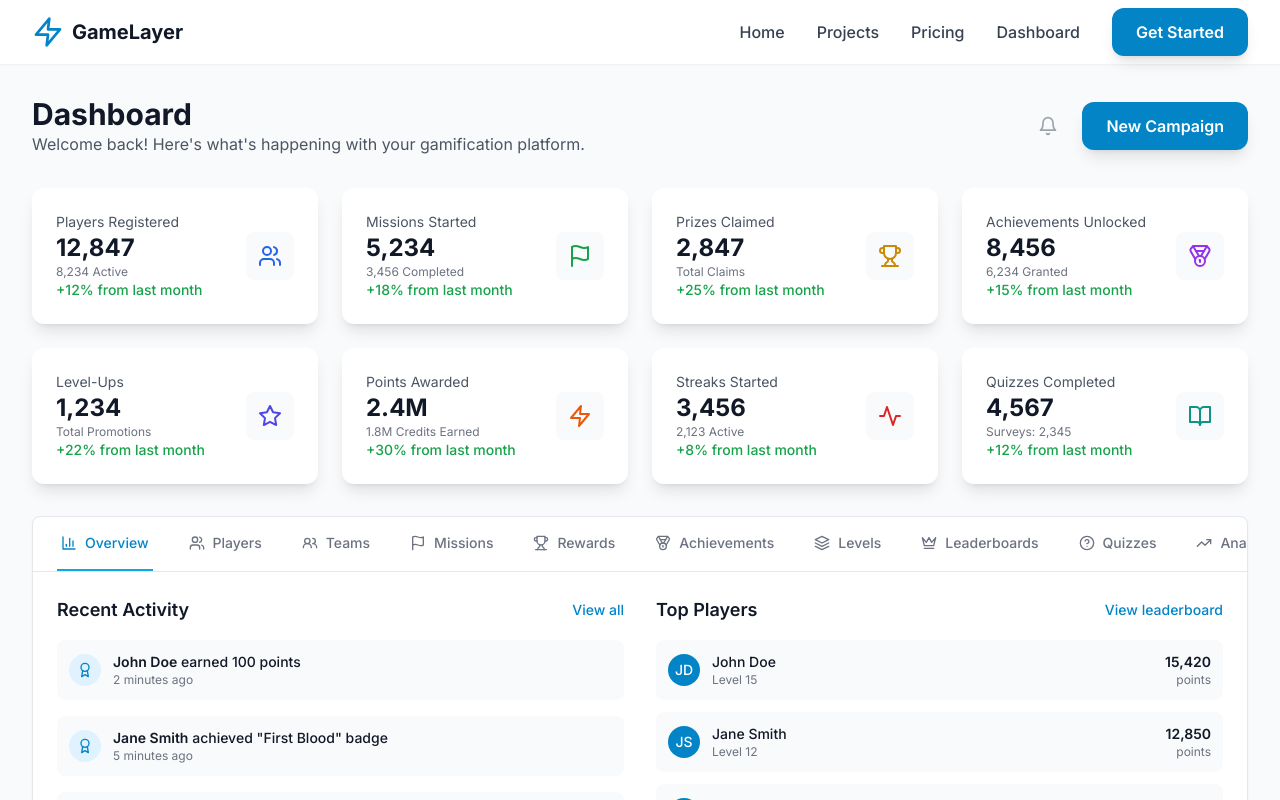
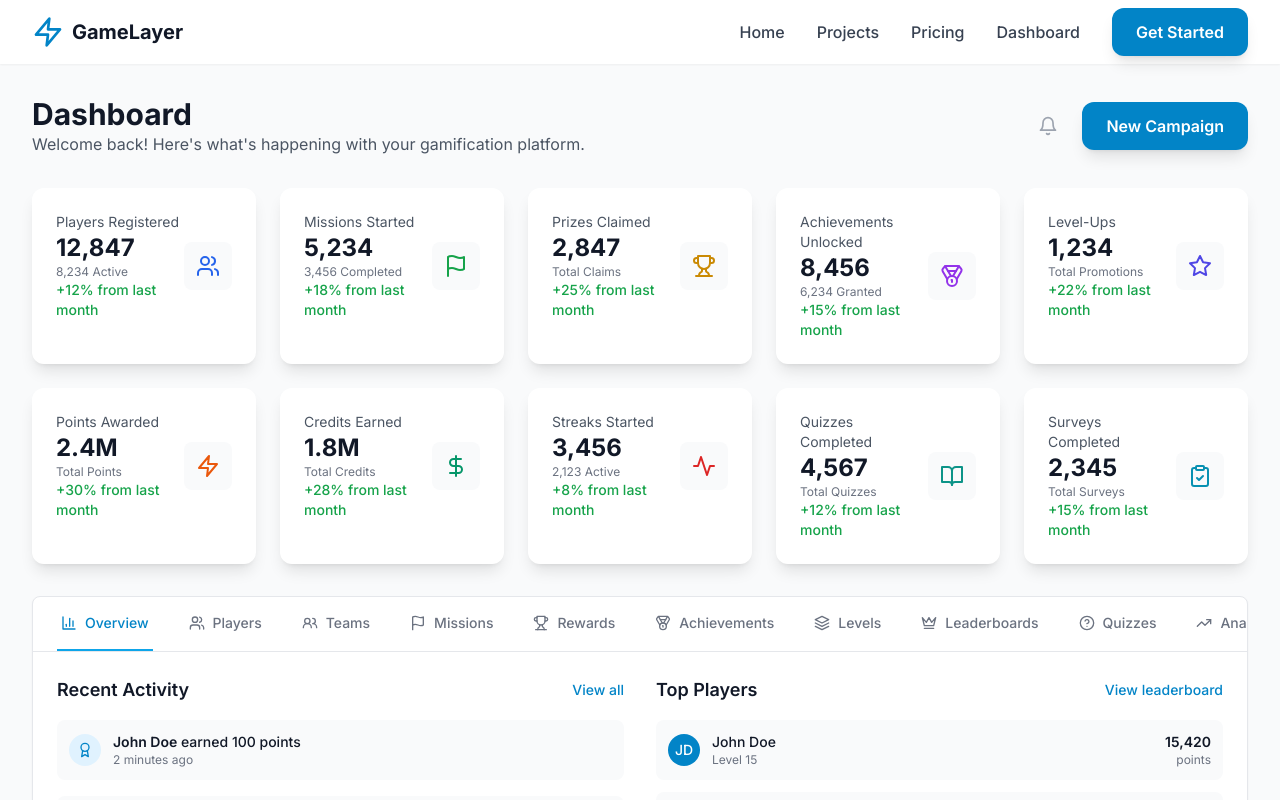
Before and after one commit to judgesteven/website, a React (Create React App) app: page /#/dashboard in a window 1280 px wide. Shown: the top 800 px of the page. Built offline with nearby package versions, Linux system fonts and the light colour scheme.

Commit message:
Add separate cards for Credits Earned and Surveys Completed, update grid to 5x2 layout, fix ESLint warnings

```diff
--- a/src/components/Dashboard.js
+++ b/src/components/Dashboard.js
@@ -28,6 +28,7 @@
   Zap,
   Activity,
   BookOpen,
+  DollarSign,
   ClipboardCheck
 } from 'lucide-react';
 import AddPrizeModal from './AddPrizeModal';
@@ -70,9 +71,11 @@
     { title: 'Prizes Claimed', value: '2,847', subtitle: 'Total Claims', change: '+25%', icon: Trophy, color: 'text-yellow-600' },
     { title: 'Achievements Unlocked', value: '8,456', subtitle: '6,234 Granted', change: '+15%', icon: Medal, color: 'text-purple-600' },
     { title: 'Level-Ups', value: '1,234', subtitle: 'Total Promotions', change: '+22%', icon: Star, color: 'text-indigo-600' },
-    { title: 'Points Awarded', value: '2.4M', subtitle: '1.8M Credits Earned', change: '+30%', icon: Zap, color: 'text-orange-600' },
+    { title: 'Points Awarded', value: '2.4M', subtitle: 'Total Points', change: '+30%', icon: Zap, color: 'text-orange-600' },
+    { title: 'Credits Earned', value: '1.8M', subtitle: 'Total Credits', change: '+28%', icon: DollarSign, color: 'text-emerald-600' },
     { title: 'Streaks Started', value: '3,456', subtitle: '2,123 Active', change: '+8%', icon: Activity, color: 'text-red-600' },
-    { title: 'Quizzes Completed', value: '4,567', subtitle: 'Surveys: 2,345', change: '+12%', icon: BookOpen, color: 'text-teal-600' }
+    { title: 'Quizzes Completed', value: '4,567', subtitle: 'Total Quizzes', change: '+12%', icon: BookOpen, color: 'text-teal-600' },
+    { title: 'Surveys Completed', value: '2,345', subtitle: 'Total Surveys', change: '+15%', icon: ClipboardCheck, color: 'text-cyan-600' }
   ];
 
   const recentActivities = [
@@ -183,7 +186,7 @@
         </div>
 
         {/* Stats Cards */}
-        <div className="grid grid-cols-1 md:grid-cols-2 lg:grid-cols-4 gap-6 mb-8">
+        <div className="grid grid-cols-1 md:grid-cols-2 lg:grid-cols-5 gap-6 mb-8">
           {stats.map((stat, index) => (
             <motion.div
               key={index}
```
